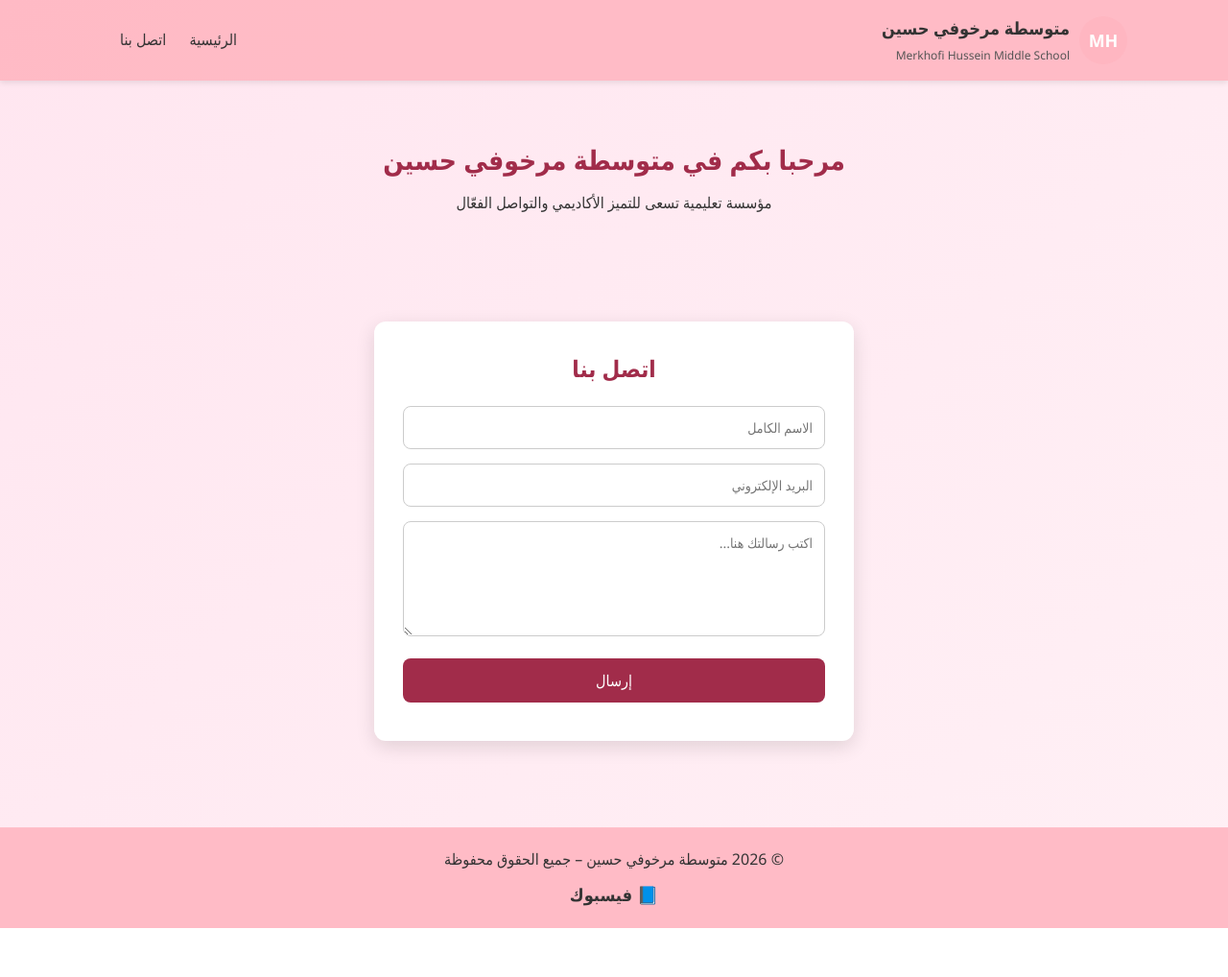
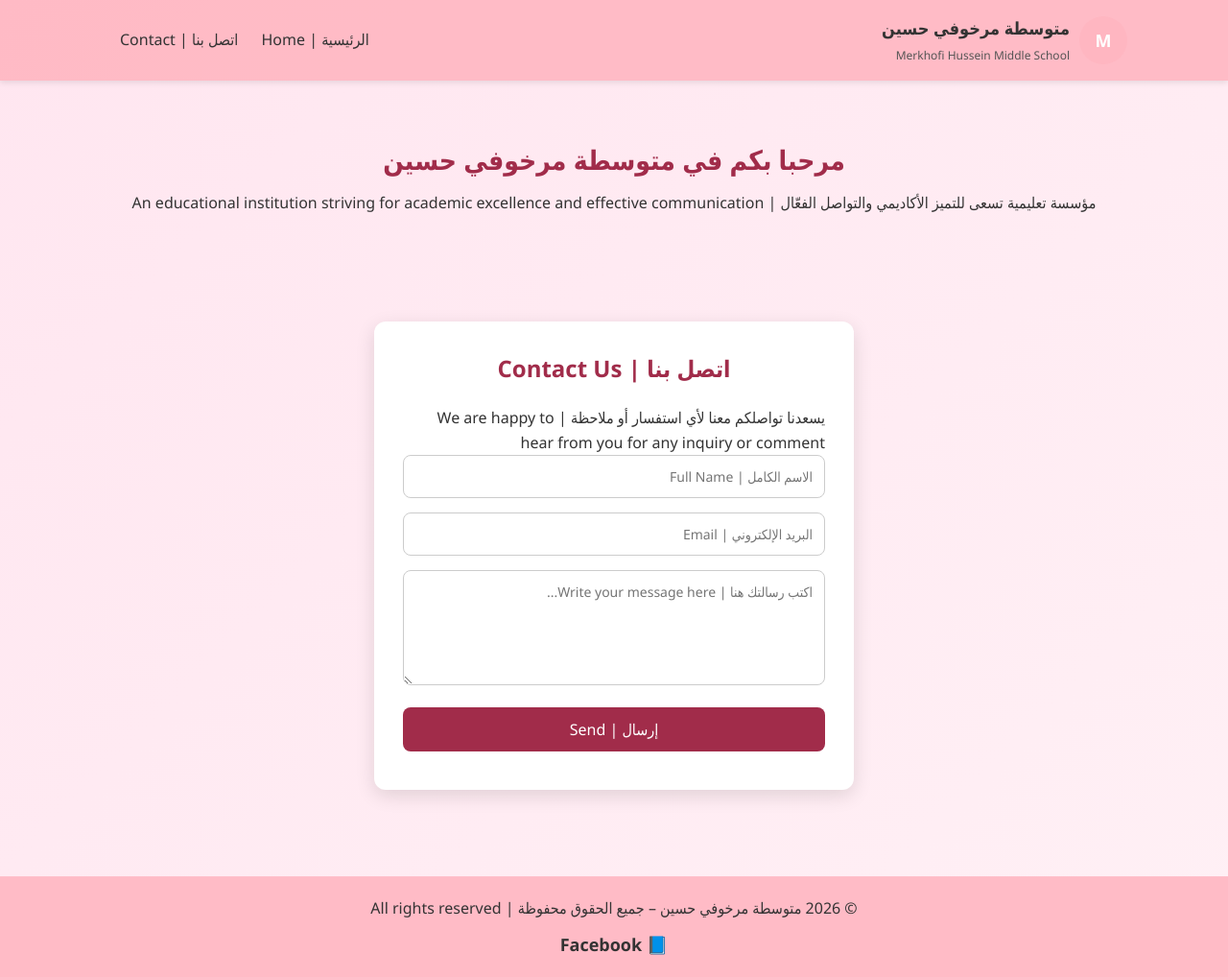
Before and after one commit to taibi-lena8/School-web1, a plain HTML site: page index.html in a window 1280 px wide. Shown: the whole page at 96% size. Before the commit the page ends 967 px from the top, so only its background shows below. Drawn offline with Linux system fonts and the light colour scheme.

Commit message:
Add English translations to index.html

```diff
--- a/index.html
+++ b/index.html
@@ -11,41 +11,42 @@
 <header class="header">
   <div class="container">
     <div class="logo">
-      <div class="logo-circle">MH</div>
+      <div class="logo-circle">M</div>
       <div class="logo-text">
         <h1>متوسطة مرخوفي حسين</h1>
         <span>Merkhofi Hussein Middle School</span>
       </div>
     </div>
     <nav>
-      <a href="#">الرئيسية</a>
-      <a href="#contact">اتصل بنا</a>
+      <a href="#">الرئيسية | Home</a>
+      <a href="#contact">اتصل بنا | Contact</a>
     </nav>
   </div>
 </header>
 
 <section class="hero">
   <h2>مرحبا بكم في متوسطة مرخوفي حسين</h2>
-  <p>مؤسسة تعليمية تسعى للتميز الأكاديمي والتواصل الفعّال</p>
+  <p>مؤسسة تعليمية تسعى للتميز الأكاديمي والتواصل الفعّال | An educational institution striving for academic excellence and effective communication</p>
 </section>
 
 <section id="contact" class="contact">
   <div class="contact-box">
-    <h2>اتصل بنا</h2>
+    <h2>اتصل بنا | Contact Us</h2>
+    <p>يسعدنا تواصلكم معنا لأي استفسار أو ملاحظة | We are happy to hear from you for any inquiry or comment</p>
     <form id="contact-form">
-      <input type="text" name="name" placeholder="الاسم الكامل" required>
-      <input type="email" name="email" placeholder="البريد الإلكتروني" required>
-      <textarea name="message" placeholder="اكتب رسالتك هنا..." required></textarea>
-      <button type="submit" id="submit-btn">إرسال</button>
+      <input type="text" name="name" placeholder="الاسم الكامل | Full Name" required>
+      <input type="email" name="email" placeholder="البريد الإلكتروني | Email" required>
+      <textarea name="message" placeholder="اكتب رسالتك هنا | Write your message here..." required></textarea>
+      <button type="submit" id="submit-btn">إرسال | Send</button>
     </form>
     <p id="status"></p>
   </div>
 </section>
 
 <footer class="footer">
-  <p>© 2026 متوسطة مرخوفي حسين – جميع الحقوق محفوظة</p>
+  <p>© 2026 متوسطة مرخوفي حسين – جميع الحقوق محفوظة | All rights reserved</p>
   <div class="social">
-    <a href="https://www.facebook.com/profile.php?id=61572767962501" target="_blank">📘 فيسبوك</a>
+    <a href="https://www.facebook.com/profile.php?id=61572767962501" target="_blank">📘 Facebook</a>
   </div>
 </footer>
 
@@ -57,14 +58,14 @@ const btn = document.getElementById("submit-btn");
 form.addEventListener("submit", function(e){
   e.preventDefault();
   btn.disabled = true;
-  btn.innerText = "جارٍ الإرسال...";
+  btn.innerText = "جارٍ الإرسال... | Sending...";
 
   setTimeout(() => {
-    status.innerText = "✅ تم إرسال رسالتك بنجاح، سنرد عليك قريبًا";
+    status.innerText = "✅ تم إرسال رسالتك بنجاح، سنرد عليك قريبًا | Your message has been sent successfully.";
     status.style.color = "green";
     form.reset();
     btn.disabled = false;
-    btn.innerText = "إرسال";
+    btn.innerText = "إرسال | Send";
   }, 1500);
 });
 </script>
```
